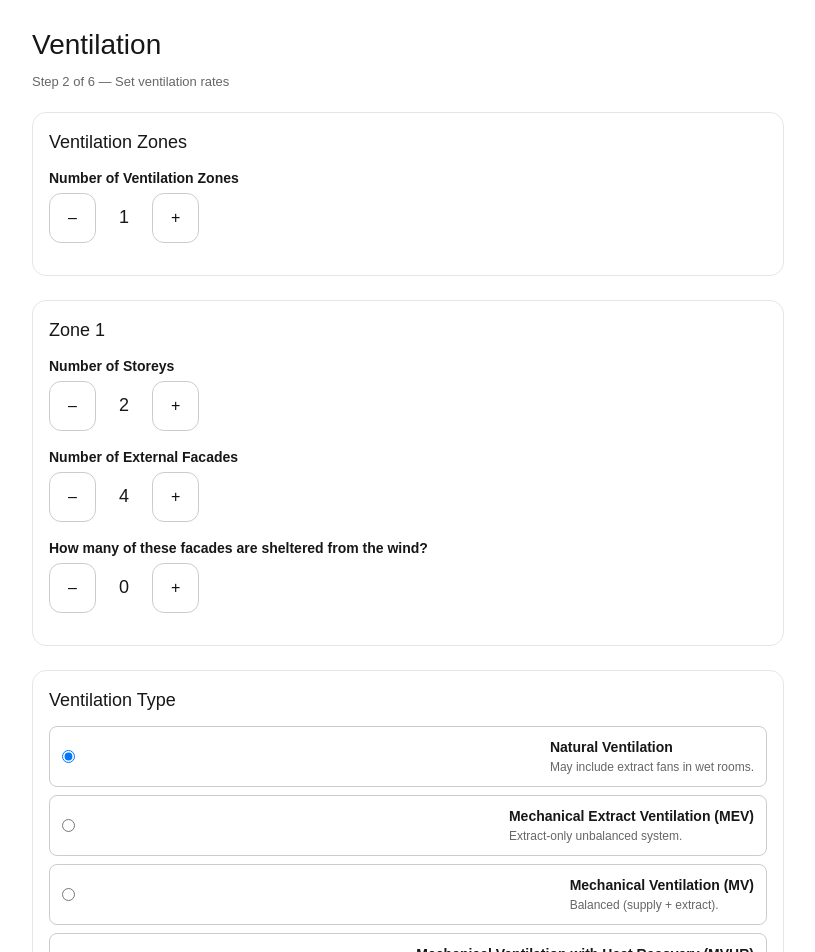
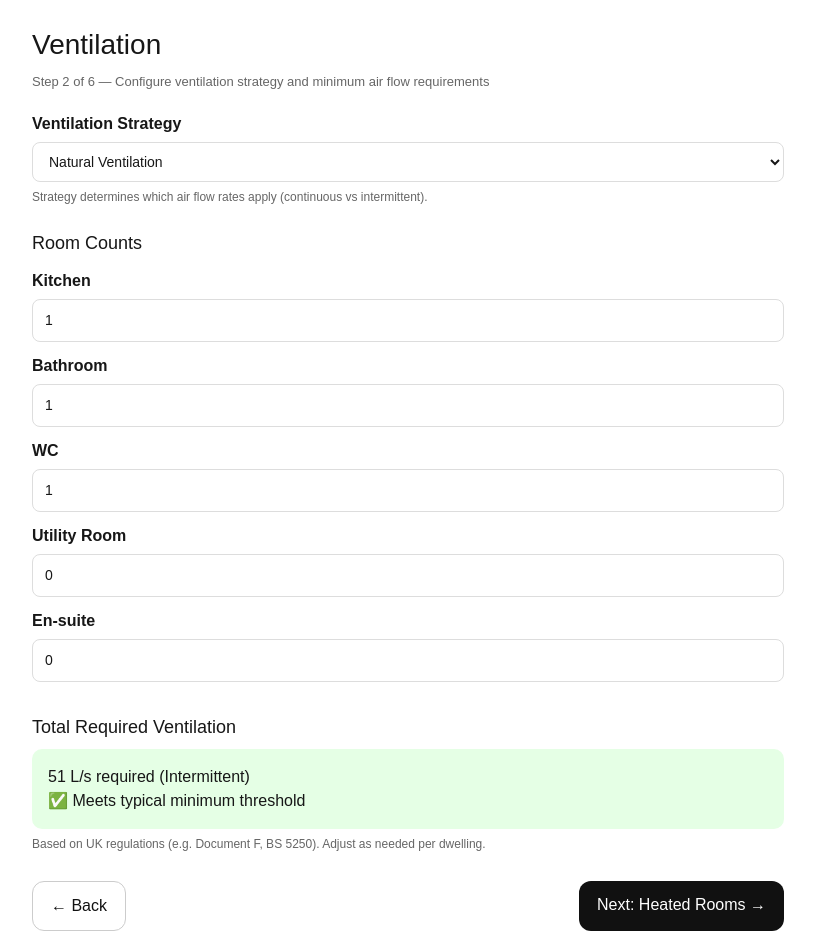
Before and after one commit to damowhu11-1979/heat-demand, a Next.js app: page /ventilation in a window 1280 px wide. Shown: the top 952 px of the page, without its empty margins (232-1047 px from the left). Built offline with nearby package versions, Linux system fonts and the light colour scheme.

Commit message:
Update page.tsx

```diff
--- a/app/ventilation/page.tsx
+++ b/app/ventilation/page.tsx
@@ -3,12 +3,40 @@
 import React, { useEffect, useState } from 'react';
 import Link from 'next/link';
 
-/* ----- Helpers ----- */
+/* --- LocalStorage Keys --- */
+const STORAGE_KEY = 'mcs.ventilation';
+
+/* --- Airflow Requirements (L/s) --- */
+const CONTINUOUS = {
+  kitchen: 13,
+  bathroom: 8,
+  'utility room': 8,
+  'en-suite': 6,
+  wc: 6
+};
+
+const INTERMITTENT = {
+  kitchen: 30,
+  bathroom: 15,
+  'utility room': 30,
+  'en-suite': 15,
+  wc: 6
+};
+
+const ROOM_LABELS = {
+  kitchen: 'Kitchen',
+  bathroom: 'Bathroom',
+  wc: 'WC',
+  'utility room': 'Utility Room',
+  'en-suite': 'En-suite'
+};
+
+/* --- Helpers --- */
 const readVent = () => {
   if (typeof window === 'undefined') return null;
   try {
-    const r = localStorage.getItem('mcs.ventilation');
-    return r ? JSON.parse(r) : null;
+    const raw = localStorage.getItem(STORAGE_KEY);
+    return raw ? JSON.parse(raw) : null;
   } catch {
     return null;
   }
@@ -17,121 +45,118 @@ const readVent = () => {
 const writeVent = (obj: any) => {
   if (typeof window === 'undefined') return;
   try {
-    localStorage.setItem('mcs.ventilation', JSON.stringify(obj));
+    localStorage.setItem(STORAGE_KEY, JSON.stringify(obj));
   } catch {}
 };
 
-/* ----- Small UI Bits ----- */
-function Label({ children }: { children: React.ReactNode }) {
-  return <label style={{ display: 'block', fontSize: 14, fontWeight: 600, marginBottom: 4 }}>{children}</label>;
-}
+/* --- UI Atoms --- */
+const Label = ({ children }: { children: React.ReactNode }) => (
+  <label style={{ display: 'block', fontWeight: 600, marginBottom: 6 }}>{children}</label>
+);
 
-const card: React.CSSProperties = {
-  background: '#fff',
-  border: '1px solid #e6e6e6',
-  borderRadius: 14,
-  padding: 16,
-  marginBottom: 24
+const primaryBtn = {
+  background: '#111', color: '#fff', padding: '12px 18px', borderRadius: 12, textDecoration: 'none', border: 0
 };
 
-const inputRow: React.CSSProperties = { marginBottom: 16 };
-const primaryBtn: React.CSSProperties = { background: '#111', color: '#fff', padding: '12px 18px', borderRadius: 12, textDecoration: 'none', border: 0 };
-const secondaryBtn: React.CSSProperties = { background: '#fff', color: '#111', padding: '12px 18px', borderRadius: 12, textDecoration: 'none', border: '1px solid #ccc' };
-
-const btnBox = {
-  border: '1px solid #ccc',
-  padding: '10px 12px',
-  borderRadius: 8,
-  display: 'flex',
-  justifyContent: 'space-between',
-  alignItems: 'center',
-  marginBottom: 8,
-  fontSize: 14,
-  cursor: 'pointer'
+const secondaryBtn = {
+  background: '#fff', color: '#111', padding: '12px 18px', borderRadius: 12, textDecoration: 'none', border: '1px solid #ccc'
 };
 
-/* ----- Stepper component ----- */
-function Stepper({ label, value, setValue, min = 0, max = 20 }: {
-  label: string, value: number, setValue: (n: number) => void, min?: number, max?: number
-}) {
-  return (
-    <div style={inputRow}>
-      <Label>{label}</Label>
-      <div style={{ display: 'flex', alignItems: 'center', gap: 8 }}>
-        <button onClick={() => setValue(Math.max(min, value - 1))} style={secondaryBtn}>–</button>
-        <div style={{ minWidth: 40, textAlign: 'center', fontSize: 18 }}>{value}</div>
-        <button onClick={() => setValue(Math.min(max, value + 1))} style={secondaryBtn}>+</button>
-      </div>
-    </div>
-  );
-}
+const inputStyle = {
+  padding: '10px 12px', border: '1px solid #ddd', borderRadius: 8, width: '100%', fontSize: 14
+};
 
-export default function VentilationPage(): React.JSX.Element {
-  const [zones, setZones] = useState(1);
-  const [storeys, setStoreys] = useState(2);
-  const [facades, setFacades] = useState(4);
-  const [sheltered, setSheltered] = useState(0);
+/* --- Main Component --- */
+export default function VentilationPage() {
   const [type, setType] = useState('natural');
+  const [rooms, setRooms] = useState({
+    kitchen: 1,
+    bathroom: 1,
+    wc: 1,
+    'utility room': 0,
+    'en-suite': 0
+  });
+
+  const totalRequired = Object.entries(rooms).reduce((sum, [key, count]) => {
+    const base = ['mev', 'mv', 'mvhr'].includes(type) ? CONTINUOUS[key] : INTERMITTENT[key];
+    return sum + (base * count);
+  }, 0);
+
+  const isValid = totalRequired >= 30; // Example threshold, adjust as needed
 
   useEffect(() => {
     const saved = readVent();
     if (saved) {
-      if (saved.zones !== undefined) setZones(saved.zones);
-      if (saved.storeys !== undefined) setStoreys(saved.storeys);
-      if (saved.facades !== undefined) setFacades(saved.facades);
-      if (saved.sheltered !== undefined) setSheltered(saved.sheltered);
       if (saved.type) setType(saved.type);
+      if (saved.rooms) setRooms(saved.rooms);
     }
   }, []);
 
   useEffect(() => {
-    writeVent({ zones, storeys, facades, sheltered, type });
-  }, [zones, storeys, facades, sheltered, type]);
+    writeVent({ type, rooms });
+  }, [type, rooms]);
 
   return (
     <main style={{ maxWidth: 800, margin: '0 auto', padding: 24 }}>
       <h1 style={{ fontSize: 28, marginBottom: 6 }}>Ventilation</h1>
-      <div style={{ fontSize: 13, color: '#666', marginBottom: 20 }}>Step 2 of 6 — Set ventilation rates</div>
+      <p style={{ color: '#666', fontSize: 13, marginBottom: 20 }}>
+        Step 2 of 6 — Configure ventilation strategy and minimum air flow requirements
+      </p>
 
-      <section style={card}>
-        <h2 style={{ fontSize: 18, marginBottom: 12 }}>Ventilation Zones</h2>
-        <Stepper label="Number of Ventilation Zones" value={zones} setValue={setZones} />
+      <section style={{ marginBottom: 24 }}>
+        <Label>Ventilation Strategy</Label>
+        <select
+          value={type}
+          onChange={(e) => setType(e.target.value)}
+          style={inputStyle}
+        >
+          <option value="natural">Natural Ventilation</option>
+          <option value="mev">MEV (Mechanical Extract Ventilation)</option>
+          <option value="mv">MV (Mechanical Ventilation)</option>
+          <option value="mvhr">MVHR (Mech. Ventilation w/ Heat Recovery)</option>
+          <option value="piv">PIV (Positive Input Ventilation)</option>
+        </select>
+        <p style={{ fontSize: 12, color: '#666', marginTop: 6 }}>
+          Strategy determines which air flow rates apply (continuous vs intermittent).
+        </p>
       </section>
 
-      <section style={card}>
-        <h2 style={{ fontSize: 18, marginBottom: 12 }}>Zone 1</h2>
-        <Stepper label="Number of Storeys" value={storeys} setValue={setStoreys} />
-        <Stepper label="Number of External Facades" value={facades} setValue={setFacades} />
-        <Stepper label="How many of these facades are sheltered from the wind?" value={sheltered} setValue={setSheltered} max={facades} />
-      </section>
-
-      <section style={card}>
-        <h2 style={{ fontSize: 18, marginBottom: 12 }}>Ventilation Type</h2>
-        {[
-          { key: 'natural', label: 'Natural Ventilation', desc: 'May include extract fans in wet rooms.' },
-          { key: 'mev', label: 'Mechanical Extract Ventilation (MEV)', desc: 'Extract-only unbalanced system.' },
-          { key: 'mv', label: 'Mechanical Ventilation (MV)', desc: 'Balanced (supply + extract).' },
-          { key: 'mvhr', label: 'Mechanical Ventilation with Heat Recovery (MVHR)', desc: 'Whole-house recovery, efficiency required.' },
-          { key: 'piv', label: 'Positive Input Ventilation (PIV)', desc: 'Supply-only positive pressure.' }
-        ].map(opt => (
-          <label key={opt.key} style={btnBox}>
+      <section style={{ marginBottom: 32 }}>
+        <h3 style={{ fontSize: 18, marginBottom: 12 }}>Room Counts</h3>
+        {Object.keys(rooms).map((roomKey) => (
+          <div key={roomKey} style={{ marginBottom: 12 }}>
+            <Label>{ROOM_LABELS[roomKey]}</Label>
             <input
-              type="radio"
-              name="ventType"
-              value={opt.key}
-              checked={type === opt.key}
-              onChange={() => setType(opt.key)}
-              style={{ marginRight: 10 }}
+              type="number"
+              value={rooms[roomKey]}
+              min={0}
+              onChange={(e) =>
+                setRooms({ ...rooms, [roomKey]: parseInt(e.target.value || '0') })
+              }
+              style={inputStyle}
             />
-            <div>
-              <div style={{ fontWeight: 600 }}>{opt.label}</div>
-              <div style={{ fontSize: 12, color: '#666' }}>{opt.desc}</div>
-            </div>
-          </label>
+          </div>
         ))}
       </section>
 
-      <div style={{ display: 'flex', justifyContent: 'space-between', marginTop: 24 }}>
+      <section style={{ marginBottom: 28 }}>
+        <h3 style={{ fontSize: 18, marginBottom: 8 }}>Total Required Ventilation</h3>
+        <div style={{
+          background: isValid ? '#e5ffe5' : '#ffe5e5',
+          padding: 16,
+          borderRadius: 10,
+          fontSize: 16,
+          fontWeight: 500
+        }}>
+          {totalRequired} L/s required ({type === 'natural' || type === 'piv' ? 'Intermittent' : 'Continuous'})<br />
+          {isValid ? '✅ Meets typical minimum threshold' : '⚠️ Below expected airflow'}
+        </div>
+        <p style={{ fontSize: 12, color: '#666', marginTop: 6 }}>
+          Based on UK regulations (e.g. Document F, BS 5250). Adjust as needed per dwelling.
+        </p>
+      </section>
+
+      <div style={{ display: 'flex', justifyContent: 'space-between' }}>
         <Link href="/" style={secondaryBtn}>← Back</Link>
         <Link href="/heated-rooms" style={primaryBtn}>Next: Heated Rooms →</Link>
       </div>
```
